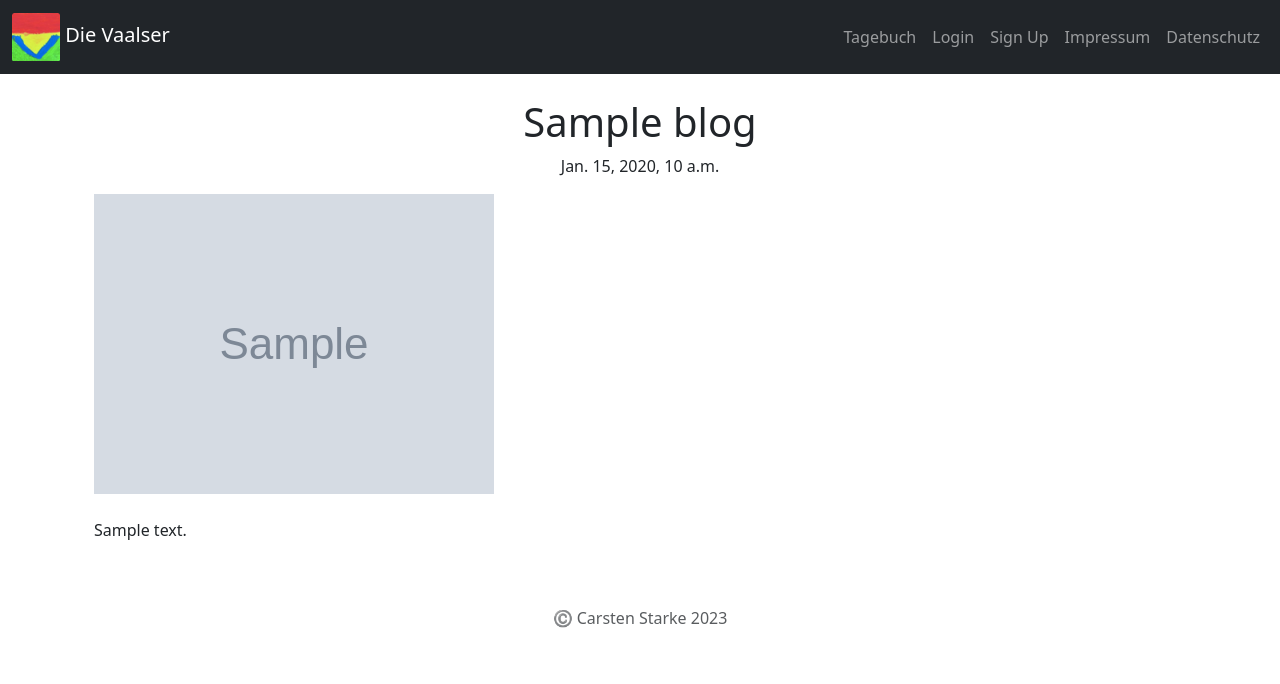
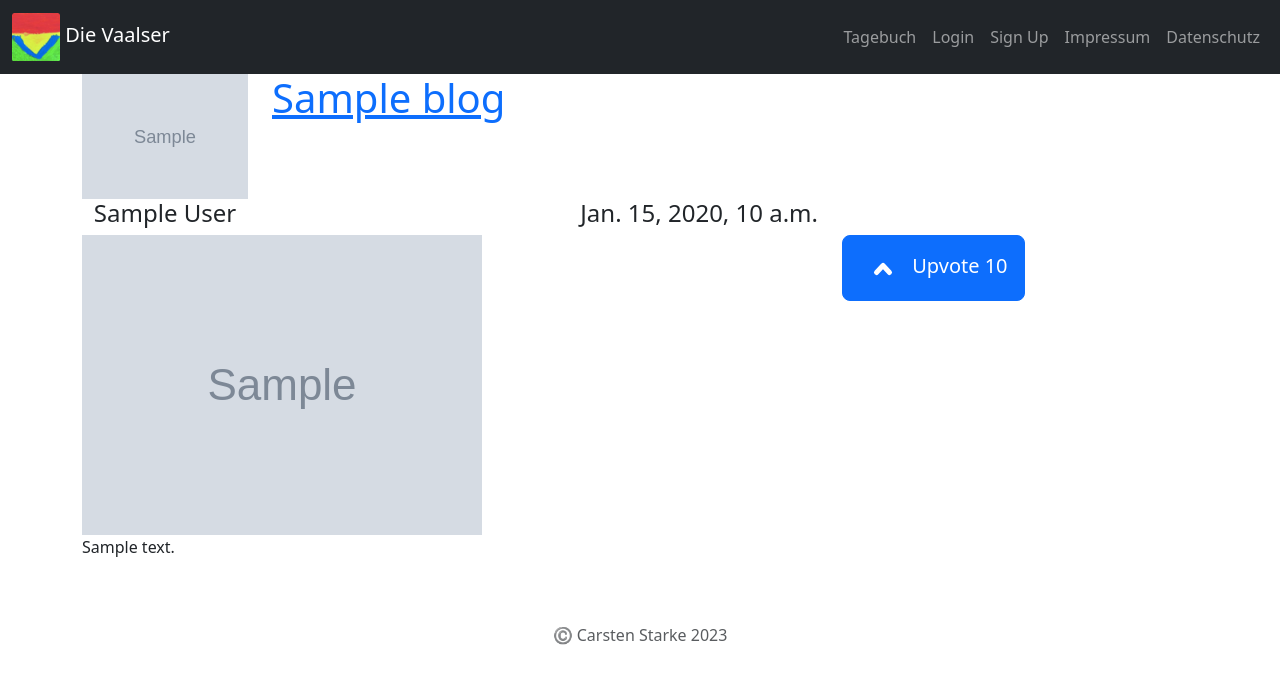
Before and after one commit to carstark/family_website, a Django app: template blog/templates/blog/detail.html in a window 1280 px wide. Shown: the top 684 px of the page. Run offline with Django 4.2, Linux system fonts and the light colour scheme; the template is opened without the code that fills it: most values are stand-ins (such as "Sample title", 1, 10 or a date in 2020); grey boxes marked "Sample" are stand-in pictures; data that the repository does not hold is empty.

Commit message:
created a new view with grid of 12 columns and rows

```diff
--- a/blog/templates/blog/detail.html
+++ b/blog/templates/blog/detail.html
@@ -4,15 +4,41 @@
 
 {% block content %}
 <main>
-  <div class="container">
-
-    <h1 class="text-center pt-4">{{ blog.title }}</h1>
-    <p class="text-center">{{ blog.pub_date }}</p>
-    <img class="img-fluid" src="{{ blog.image.url }}" >
-    <br />
-    <br />
-    <p align="justify"> {{ blog.body }} </p>
-
+  <div class="row">
+    <div class="col-2">
+      <img src="{{ blog.author_icon.url }}" class="img-fluid"/>
+    </div>
+    <div class="col-10">
+      <a href="{{ blog.url }}"><h1>{{ blog.title }}</h1></a>
+    </div>
+  </div>
+  <div class="row">
+    <div class="col-2 text-center">
+      <h4>{{ blog.author }}</h4>
+    </div>
+    <div class="col-6 text-end">
+      <h4>{{ blog.pub_date }}</h4>
+    </div>
+  </div>
+  <div class="row">
+    <div class="col-8">
+      <img src="{{ blog.image.url }}" class="img-fluid"/>
+    </div>
+    <div class="col-4">
+      <a href="">
+        <button class="btn btn-primary btn-lg btn-block">
+          <svg width="48" height="48" fill="none" viewBox="0 0 24 24">
+            <path stroke="currentColor" stroke-linecap="round" stroke-linejoin="round" stroke-width="2.5" d="M15.25 14.25L12 10.75L8.75 14.25"/>
+          </svg>
+           Upvote {{ blog.votes_total }}
+        </button>
+      </a>
+    </div>
+  </div>
+  <div class="row">
+    <div class="col-8">
+      <p>{{ blog.body }}</p>
+    </div>
   </div>
 </main>
 {% endblock %}
--- a/blog/views.py
+++ b/blog/views.py
@@ -35,7 +35,7 @@ def create(request):
             blog.author_icon = request.FILES['author_icon']
             blog.author = request.user
             blog.save()
-            return redirect('allblogs')
+            return redirect('/blog/' + str(blog.id))
         else:
             return render(request, 'blog/create.html', {'error': 'Alle Felder sind notwendig!'})
     else:
```
Also changed, not shown: blog/templates/blog/detail_old.html (added, +20 -0 lines).
